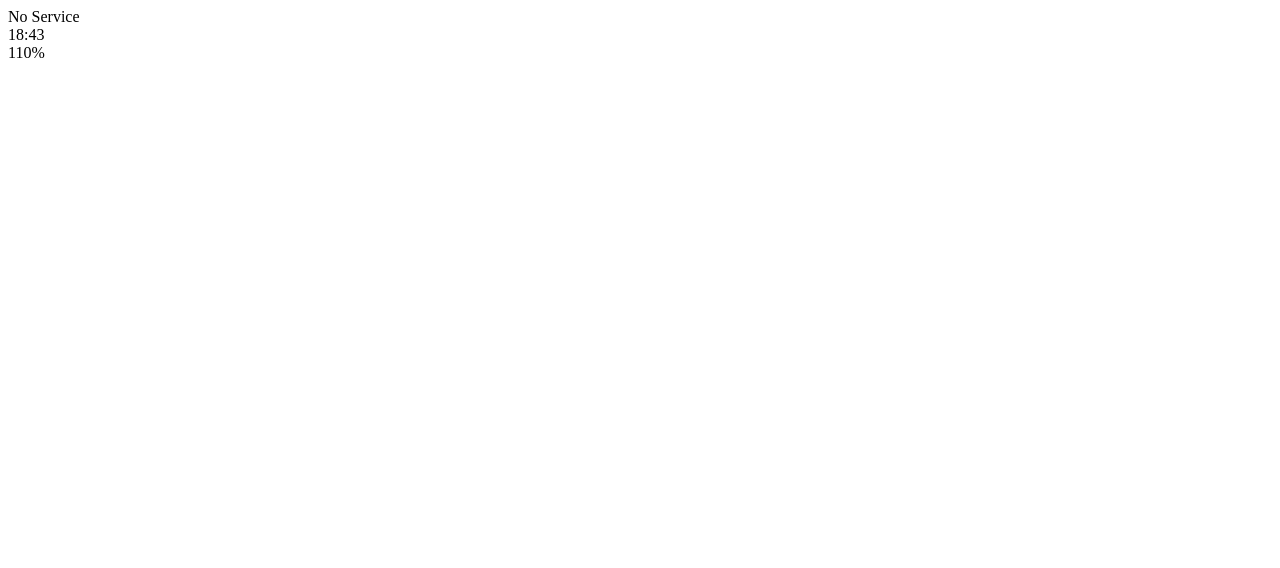
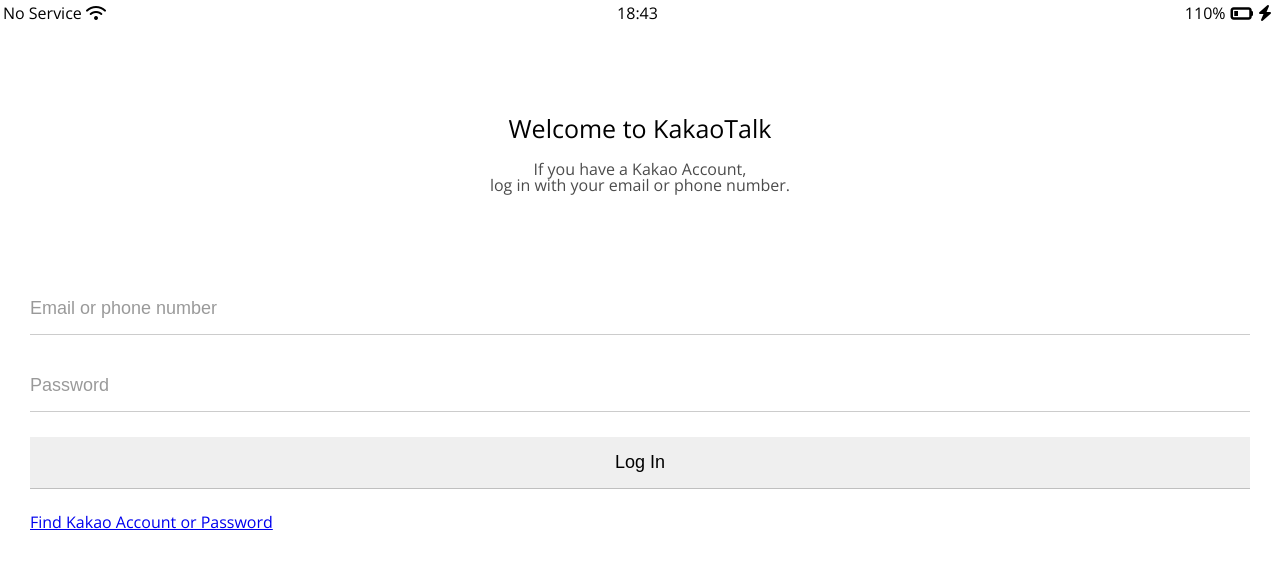
Before and after one commit to YeonKeon/kokoa-clone2022, a plain HTML site: page index.html in a window 1280 px wide. Drawn offline with nearby package versions, Linux system fonts and the light colour scheme.

Commit message:
login page

```diff
--- /dev/null
+++ b/css/reset.css
@@ -0,0 +1,52 @@
+/* http://meyerweb.com/eric/tools/css/reset/
+   v2.0 | 20110126
+   License: none (public domain)
+*/
+
+html, body, div, span, applet, object, iframe,
+h1, h2, h3, h4, h5, h6, p, blockquote, pre,
+a, abbr, acronym, address, big, cite, code,
+del, dfn, em, img, ins, kbd, q, s, samp,
+small, strike, strong, sub, sup, tt, var,
+b, u, i, center,
+dl, dt, dd, ol, ul, li,
+fieldset, form, label, legend,
+table, caption, tbody, tfoot, thead, tr, th, td,
+article, aside, canvas, details, embed,
+figure, figcaption, footer, header, hgroup,
+menu, nav, output, ruby, section, summary,
+time, mark, audio, video {
+	margin: 0;
+	padding: 0;
+	border: 0;
+	font-size: 100%;
+	font: inherit;
+	vertical-align: baseline;
+}
+/* HTML5 display-role reset for older browsers */
+article, aside, details, figcaption, figure,
+footer, header, hgroup, menu, nav, section {
+	display: block;
+}
+body {
+	line-height: 1;
+}
+ol, ul {
+	list-style: none;
+}
+blockquote, q {
+	quotes: none;
+}
+blockquote:before, blockquote:after,
+q:before, q:after {
+	content: '';
+	content: none;
+}
+table {
+	border-collapse: collapse;
+	border-spacing: 0;
+}
+
+input:focus {
+    outline: none;
+}
--- /dev/null
+++ b/css/status-bar.css
@@ -0,0 +1,25 @@
+.status-bar {
+    display: flex;
+    justify-content: center;
+    padding: 5px 3px;
+}
+
+.status-bar__column {
+    margin-right: 5px;
+    width: 33%;
+}
+
+.status-bar__column:nth-child(2) {
+    display: flex;
+    justify-content: center;
+}
+
+.status-bar__column:last-child {
+    display: flex;
+    justify-content: flex-end;
+    align-items: center;
+}
+
+.fa-battery-quarter {
+    margin: 0px 5px;
+}
--- /dev/null
+++ b/css/styles.css
@@ -0,0 +1,48 @@
+@import url('https://fonts.googleapis.com/css2?family=Open+Sans:wght@400;600&display=swap');
+@import "reset.css";
+@import "variables.css";
+@import "status-bar.css";
+
+body {
+    font-family: 'Open Sans', sans-serif;
+}
+
+.welcome-header {
+    margin: 90px 0px;
+    text-align: center;
+    display: flex;
+    flex-direction: column;
+    align-items: center;
+}
+
+.welcome-header__title {
+    margin-bottom: 20px;
+    font-size: 25px;
+}
+
+.welcome-header__text {
+    width: 60%;
+    opacity: 0.7;
+}
+
+.login-form {
+    display: flex;
+    flex-direction: column;
+    margin: 0px 30px;
+}
+
+.login-form input {
+    border: none;
+    border-bottom: 1px solid rgba(0, 0, 0, 0.2);
+    padding: 15px 0px;
+    font-size: 18px;
+    margin-bottom: 25px;
+}
+
+.login-form input::placeholder {
+    color: rgba(0, 0, 0, 0.4);
+}
+
+.login-form input:focus {
+    border-color: var(--yellow)
+}
--- /dev/null
+++ b/css/variables.css
@@ -0,0 +1,3 @@
+:root {
+    --yellow: #fae100;
+}
--- a/index.html
+++ b/index.html
@@ -1,6 +1,7 @@
 <!DOCTYPE html>
 <html lang="en">
 <head>
+    <link rel="stylesheet" href="css/styles.css">
     <meta charset="UTF-8">
     <meta http-equiv="X-UA-Compatible" content="IE=edge">
     <meta name="viewport" content="width=device-width, initial-scale=1.0">
@@ -9,15 +10,30 @@
 <body>
     <div class="status-bar">
         <div class="status-bar__column">No Service
-            <!-- To Do : wifi icon -->
+            <i class="fas fa-wifi"></i>
         </div>
         <div class="status-bar__column">
             18:43
         </div>
         <div class="status-bar__column">
             110%
+            <i class="fas fa-battery-quarter fa-lg"></i>
+            <i class="fas fa-bolt"></i>
         </div>
     </div>
 
+    <header class="welcome-header">
+        <h1 class="welcome-header__title">Welcome to KakaoTalk </h1>
+        <p class="welcome-header__text">If you have a Kakao Account,<br> log in with your email or phone number.</p>
+    </header>
+
+    <form class="login-form">
+        <input type="text" placeholder="Email or phone number" />
+        <input type="password" placeholder="Password" />
+        <input type="submit" value="Log In" />
+        <a href="#">Find Kakao Account or Password</a>
+    </form>
+
+    <script src="https://kit.fontawesome.com/744449a1fa.js" crossorigin="anonymous"></script>
 </body>
 </html>
```
Also changed, not shown: screenshots/02.png.
